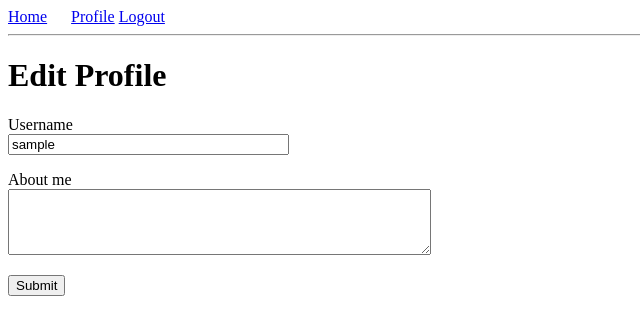
After one commit to hamanovich/flaskdb, a Flask app: page /edit_profile in a window 1280 px wide. The commit adds this page. Shown: the top 335 px of the page, without its empty margins (0-640 px from the left). Run offline with Flask 2, Linux system fonts and the light colour scheme; the visitor is signed in with stand-in values (Sample User, id 1); data comes from the database, SQL or seed files in the repository.

Commit message:
Profile page

```diff
--- a/app/forms.py
+++ b/app/forms.py
@@ -1,6 +1,6 @@
 from flask_wtf import FlaskForm
-from wtforms import StringField, BooleanField, PasswordField, SubmitField
-from wtforms.validators import ValidationError, DataRequired, Email, EqualTo
+from wtforms import StringField, BooleanField, PasswordField, SubmitField, TextAreaField
+from wtforms.validators import ValidationError, DataRequired, Email, EqualTo, Length
 
 from app.models import User
 
@@ -29,3 +29,9 @@ class RegistrationForm(FlaskForm):
         user = User.query.filter_by(email=email.data).first()
         if user is not None:
             raise ValidationError('Please use a different email address.')
+
+
+class EditProfileForm(FlaskForm):
+    username = StringField('Username', validators=[DataRequired()])
+    about_me = TextAreaField('About me', validators=[Length(min=0, max=200)])
+    submit = SubmitField('Submit')
--- a/app/models.py
+++ b/app/models.py
@@ -1,6 +1,8 @@
 from datetime import datetime
 from werkzeug.security import generate_password_hash, check_password_hash
 from flask_login import UserMixin
+from hashlib import md5
+
 from app import db, login
 
 
@@ -9,16 +11,23 @@ class User(UserMixin, db.Model):
     username = db.Column(db.String(80), index=True, unique=True)
     email = db.Column(db.String(120), index=True, unique=True)
     password_hash = db.Column(db.String(150))
+    about_me = db.Column(db.String(140))
+    last_seen = db.Column(db.DateTime, default=datetime.utcnow)
     posts = db.relationship('Post', backref='author', lazy='dynamic')
 
     def __repr__(self):
         return f'<User {self.username}>'
 
-    def set_password(self, password):
+    def set_password(self, password: str):
         self.password_hash = generate_password_hash(password)
 
-    def check_password(self, password):
+    def check_password(self, password: str) -> bool:
         return check_password_hash(self.password_hash, password)
+
+    def avatar(self, size=128) -> str:
+        digest = md5(self.email.lower().encode('utf-8')).hexdigest()
+
+        return f'https://www.gravatar.com/avatar/{digest}?d=identicon&s={size}'
 
 
 @login.user_loader
--- a/app/routes.py
+++ b/app/routes.py
@@ -1,11 +1,19 @@
 from flask import redirect, render_template, flash, url_for, request
 from flask_login import current_user, login_user, logout_user, login_required
 from werkzeug.urls import url_parse
+from datetime import datetime
 
 from app import app
-from app.forms import LoginForm, RegistrationForm
+from app.forms import LoginForm, RegistrationForm, EditProfileForm
 from app.models import User
 from app import db
+
+
+@app.before_request
+def before_request():
+    if current_user.is_authenticated:
+        current_user.last_seen = datetime.utcnow()
+        db.session.commit()
 
 
 @app.route('/')
@@ -63,6 +71,38 @@ def logout():
     logout_user()
     return redirect(url_for('index'))
 
+
+@app.route('/user/<username>')
+@login_required
+def user(username):
+    user = User.query.filter_by(username=username).first_or_404()
+    posts = [
+        {'author': user, 'body': 'Test post #1'},
+        {'author': user, 'body': 'Test post #2'}
+    ]
+    return render_template('user.html', user=user, posts=posts)
+
+
+@app.route('/edit_profile', methods=['GET', 'POST'])
+@login_required
+def edit_profile():
+    form = EditProfileForm()
+
+    if form.validate_on_submit():
+        current_user.username = form.username.data
+        current_user.about_me = form.about_me.data
+        db.session.commit()
+        flash('Your changes have been saved.')
+        return redirect(url_for('user', username=current_user.username))
+
+    elif request.method == 'GET':
+        form.username.data = current_user.username
+        form.about_me.data = current_user.about_me
+
+    return render_template('edit_profile.html', title='Edit Profile',
+                           form=form)
+
+
 @app.errorhandler(404)
 def page_not_found(error):
-   return render_template('404.html', title = '404'), 404
+    return render_template('404.html', title='404'), 404
--- /dev/null
+++ b/app/templates/_post.html
@@ -0,0 +1,6 @@
+<table>
+    <tr valign="top">
+        <td><img src="{{ post.author.avatar(36) }}"></td>
+        <td>{{ post.author.username }} says:<br>{{ post.body }}</td>
+    </tr>
+</table>
--- a/app/templates/base.html
+++ b/app/templates/base.html
@@ -15,6 +15,7 @@
     {% if current_user.is_anonymous %}
     <a href="{{ url_for('login') }}">Login</a>
     {% else %}
+     <a href="{{ url_for('user', username=current_user.username) }}">Profile</a>
     <a href="{{ url_for('logout') }}">Logout</a>
     {% endif %}
 
--- /dev/null
+++ b/app/templates/edit_profile.html
@@ -0,0 +1,23 @@
+{% extends "base.html" %}
+
+{% block content %}
+    <h1>Edit Profile</h1>
+    <form action="" method="post">
+        {{ form.hidden_tag() }}
+        <p>
+            {{ form.username.label }}<br>
+            {{ form.username(size=32) }}<br>
+            {% for error in form.username.errors %}
+            <span style="color: red;">[{{ error }}]</span>
+            {% endfor %}
+        </p>
+        <p>
+            {{ form.about_me.label }}<br>
+            {{ form.about_me(cols=50, rows=4) }}<br>
+            {% for error in form.about_me.errors %}
+            <span style="color: red;">[{{ error }}]</span>
+            {% endfor %}
+        </p>
+        <p>{{ form.submit() }}</p>
+    </form>
+{% endblock %}
```
Also changed, not shown: app/templates/user.html (added, +32 -0 lines), migrations/versions/1d778df8da91_fields_about_me_last_seen.py (added, +30 -0 lines).
